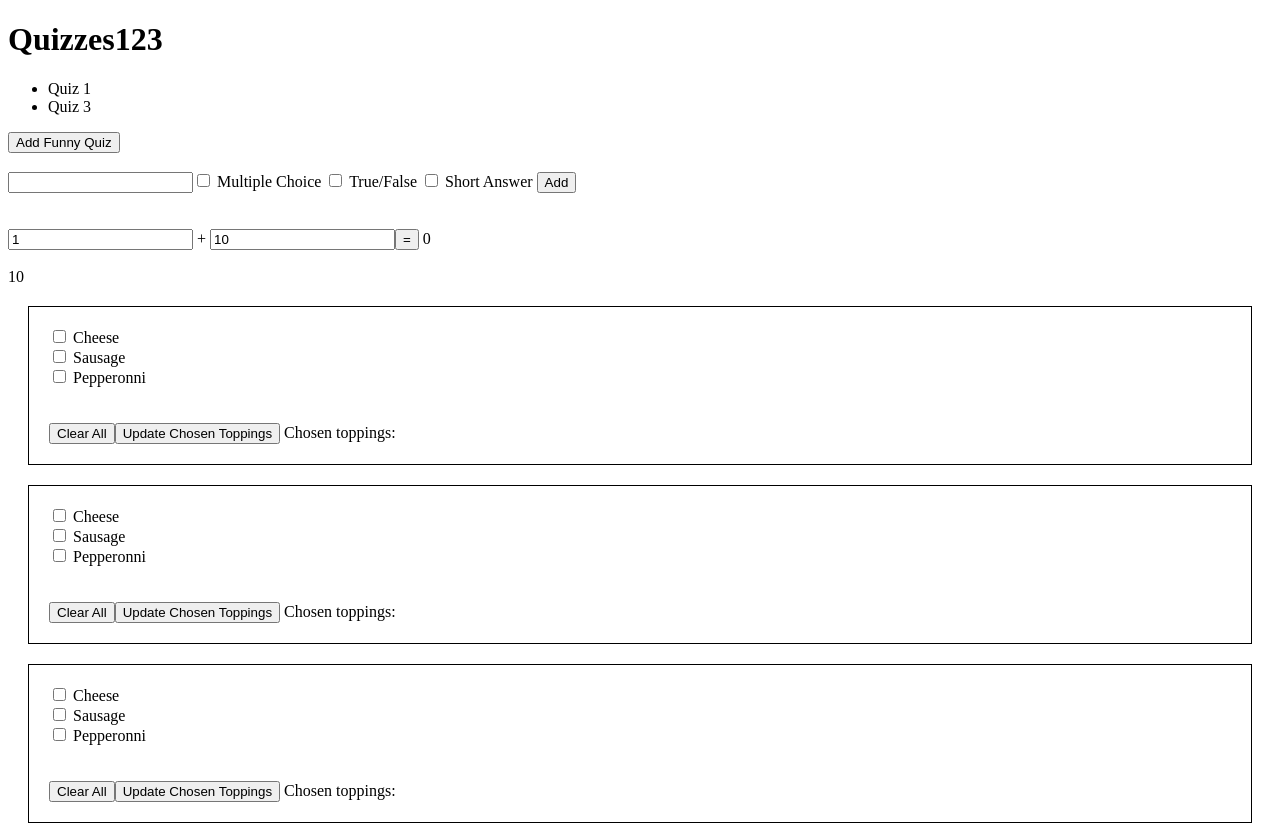
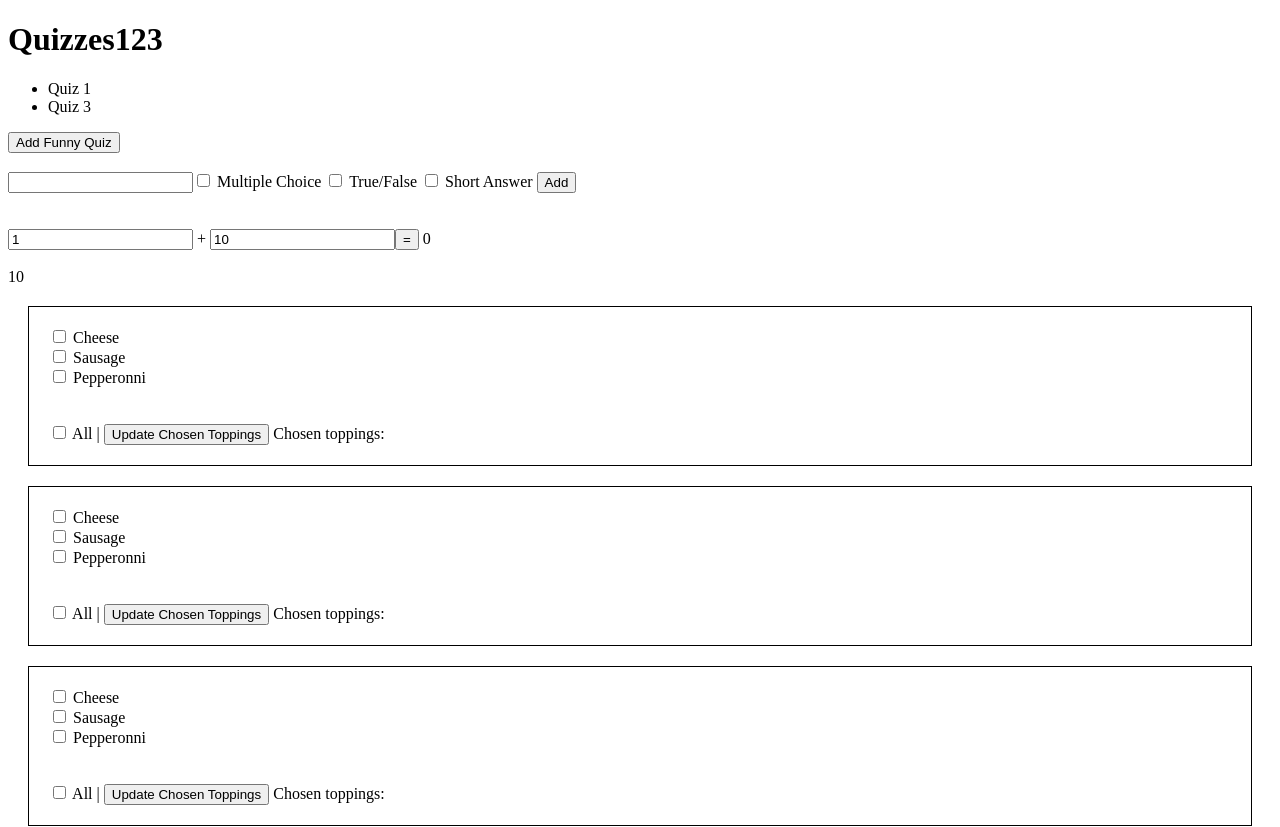
Before and after one commit to 2018-spring-mjs-th/week-two-a, an Angular app: page / in a window 1280 px wide. Shown: the top 827 px of the page. Built offline with nearby package versions, Linux system fonts and the light colour scheme.

Commit message:
All as checkbox to check/un-check all...
Intercept set property. Maybe too advanced!!!

```diff
--- a/src/app/foo/foo.component.html
+++ b/src/app/foo/foo.component.html
@@ -8,7 +8,8 @@
     <br />
     <br />
     <div>
-      <button (click)='clearAll()'>Clear All</button>
+      <!-- <button (click)='clearAll()'>Clear All</button> -->
+      <input type="checkbox" [(ngModel)]='toggleAllState' /> All |
       <button (click)='updateDisplayedToppings()'>Update Chosen Toppings</button>
       Chosen toppings: {{ chosenToppings }}
     </div>
--- a/src/app/foo/foo.component.ts
+++ b/src/app/foo/foo.component.ts
@@ -18,6 +18,12 @@ export class FooComponent implements OnInit {
 
   chosenToppings = "";
 
+  set toggleAllState(newState) {
+    //window.alert('here');
+
+    this.toppings.forEach(x => x.checked = newState);
+  }
+
   clearAll() {
     this.toppings = this.toppings.map(x => ({ ...x, checked: false }));
     this.updateDisplayedToppings();
```
